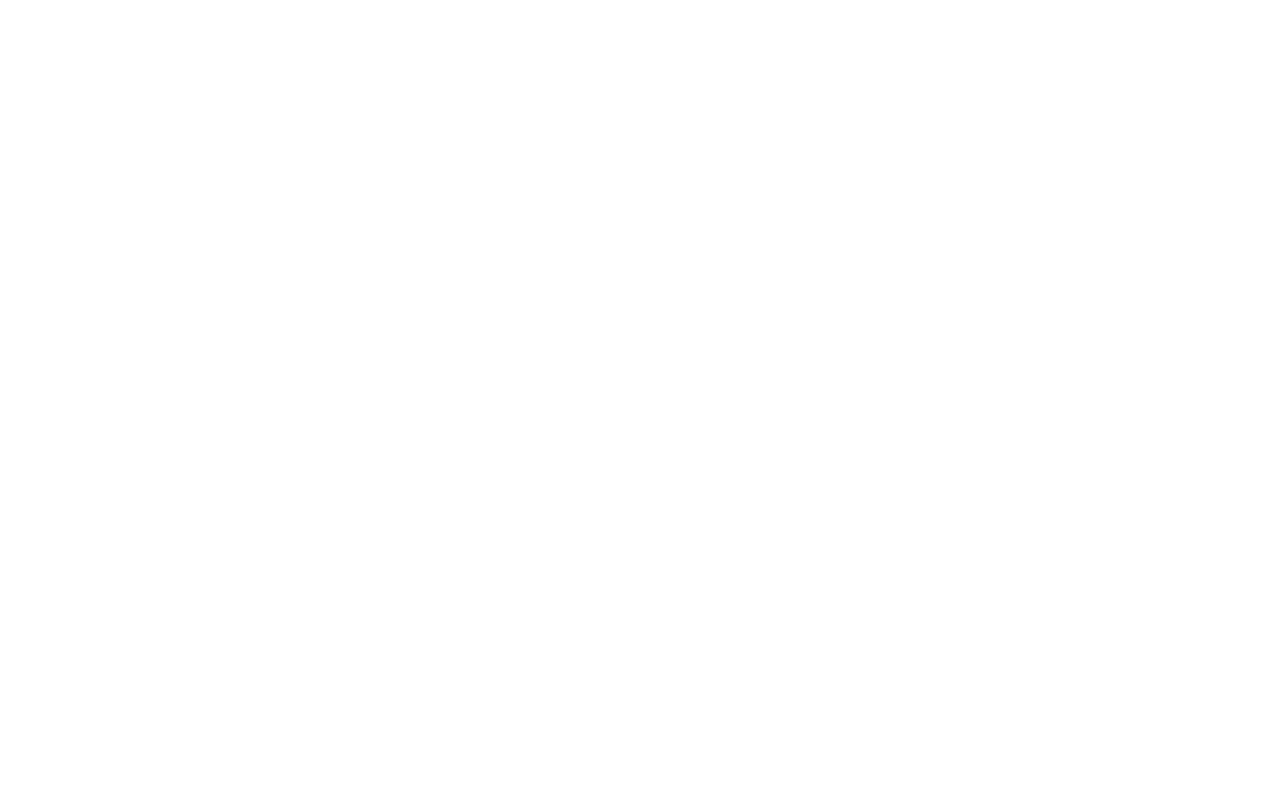
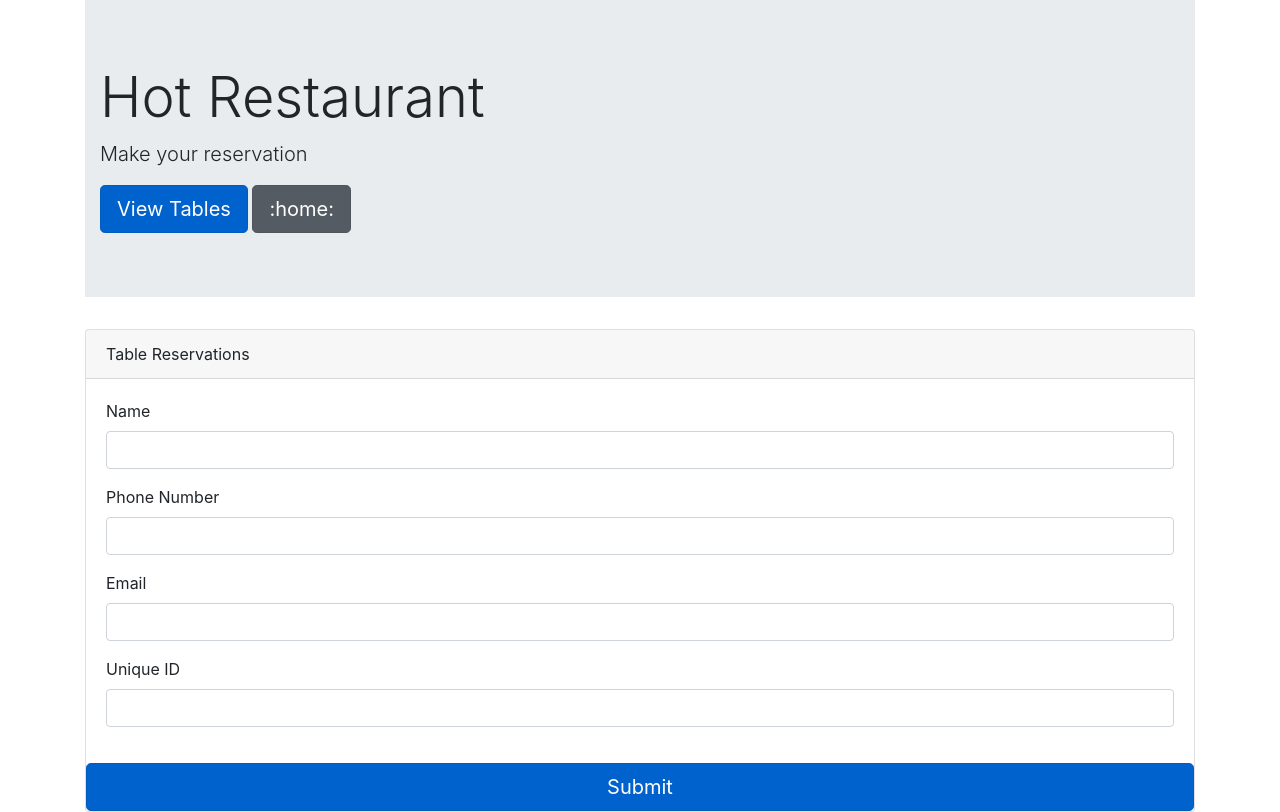
Before and after one commit to koganp42/hot-restaurant, a plain HTML site: page Develop/pages/reserve.html in a window 1280 px wide. Drawn offline with nearby package versions, Linux system fonts and the light colour scheme.

Commit message:
adding in template structure for Table Reservation

```diff
--- a/Develop/pages/reserve.html
+++ b/Develop/pages/reserve.html
@@ -1,18 +1,61 @@
 <!DOCTYPE html>
 <html lang="en">
+
 <head>
-    <meta charset="UTF-8">
-    <meta name="viewport" content="width=device-width, initial-scale=1.0">
-    <meta http-equiv="X-UA-Compatible" content="ie=edge">
-    <title>Reserve A Table</title>
-    <link rel="stylesheet"
-    href="https://maxcdn.bootstrapcdn.com/bootstrap/4.0.0/css/bootstrap.min.css">
-  <link rel="stylesheet"
-    href="https://stackpath.bootstrapcdn.com/font-awesome/4.7.0/css/font-awesome.min.css">
+  <meta charset="UTF-8">
+  <meta name="viewport" content="width=device-width, initial-scale=1.0">
+  <meta http-equiv="X-UA-Compatible" content="ie=edge">
+  <title>Reserve A Table</title>
+  <link rel="stylesheet" href="https://maxcdn.bootstrapcdn.com/bootstrap/4.0.0/css/bootstrap.min.css">
+  <link rel="stylesheet" href="https://stackpath.bootstrapcdn.com/font-awesome/4.7.0/css/font-awesome.min.css">
   <script src="https://code.jquery.com/jquery.js"></script>
   <script src="https://maxcdn.bootstrapcdn.com/bootstrap/4.0.0/js/bootstrap.min.js"></script>
+  <link rel="stylesheet" type="text/css" href="Develop\style.css">
 </head>
+
 <body>
+  <div class="container">
+    <div class="main jumbotron jumbotron-fluid">
+      <div class="container">
+        <h1 class="display-4">Hot Restaurant</h1>
+        <p class="lead">Make your reservation</p>
+        <a href="#" class="btn btn-primary btn-lg active" role="button" aria-pressed="true">View Tables</a>
+        <a href="#" class="btn btn-secondary btn-lg active" role="button" aria-pressed="true"></i>:home:</a>
+      </div>
+    </div>
 
+
+    <div class="ReservationInput">
+      <div class="card">
+        <div class="card-header">
+          Table Reservations
+        </div>
+        <div class="card-body">
+          <form method="POST" role="form">
+
+            <div class="form-group">
+              <label for="name">Name</label>
+              <input type="text" class="form-control" id="name">
+            </div>
+
+            <div class="form-group">
+              <label for="Phone Number">Phone Number</label>
+              <input type="text" class="form-control" id="Phone Number">
+            </div>
+
+            <div class="form-group">
+              <label for="email">Email</label>
+              <input type="text" class="form-control" id="Email">
+            </div>
+
+            <div class="form-group">
+              <label for="unique ID">Unique ID</label>
+              <input type="text" class="form-control" id="Unique ID">
+            </div>
+    </div>
+  <a href="#" class="btn btn-primary btn-lg active" role="button" aria-pressed="true">Submit</a>
+
+  </div>
 </body>
+
 </html>
```
